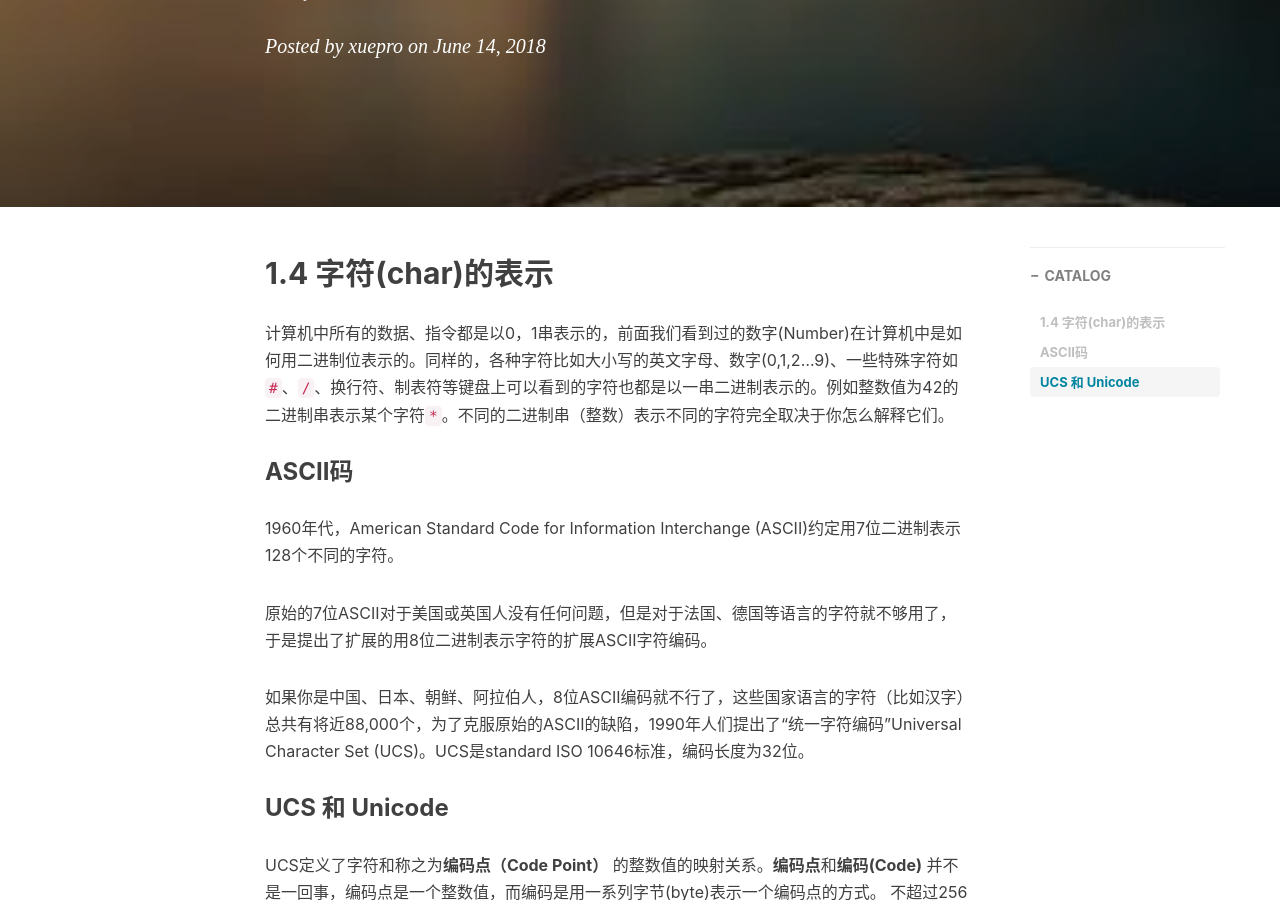
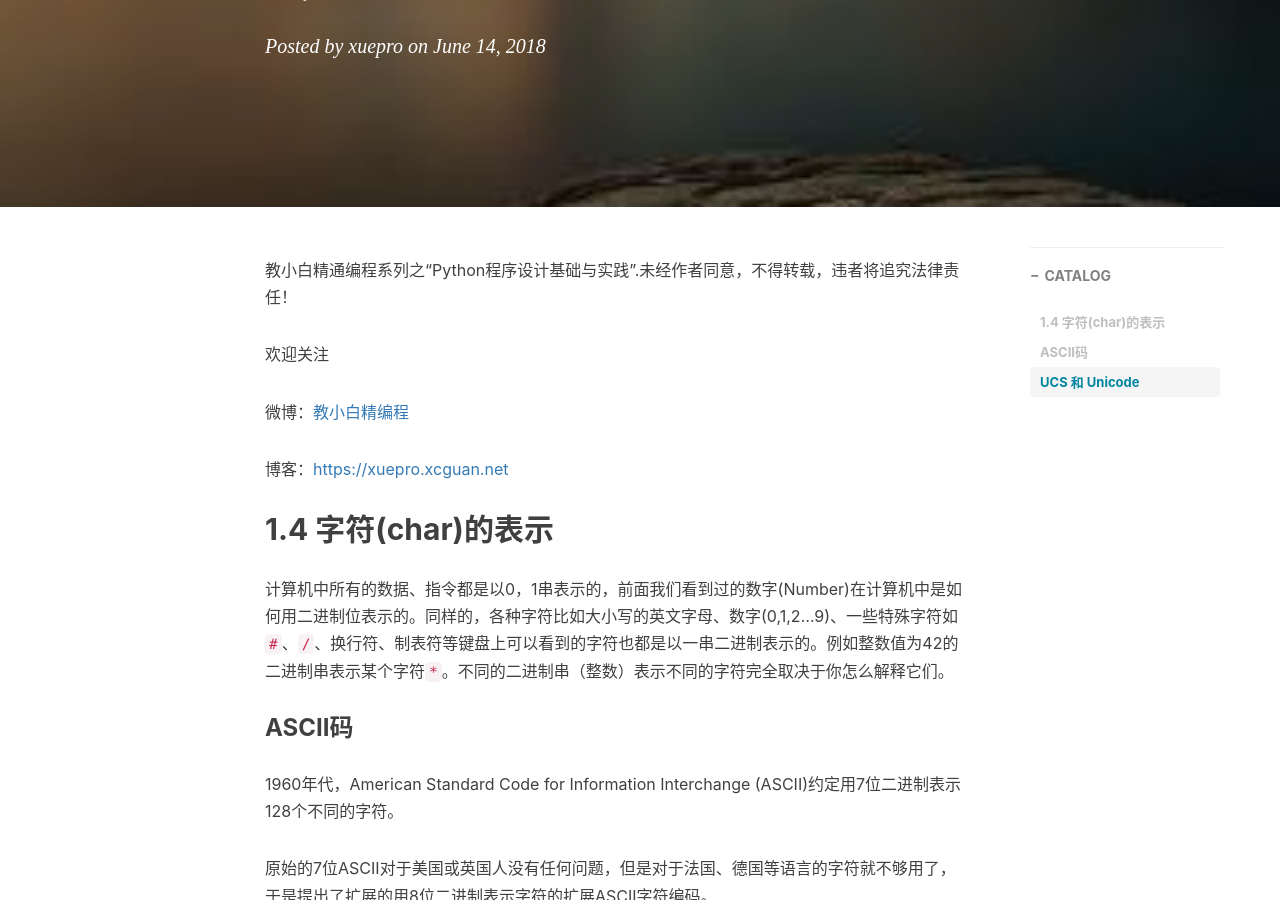
Before and after one commit to xuepro/xuepro.github.io, a Jekyll site: the page built from _posts/2018-06-14-1.4 Python程序设计基础与实践-字符的表示.md, in a window 1280 px wide and 900 px high, scrolled down 418 px. Built offline with Jekyll 4.4.1, drawn with Linux system fonts in a browser that asks for light colours; nearby versions of some CDN libraries; comment, search, counter and statistics services are not loaded.

Commit message:
Update 2018-06-14-1.4 Python程序设计基础与实践-字符的表示.md

```diff
--- a/_posts/2018-06-14-1.4 Python程序设计基础与实践-字符的表示.md
+++ b/_posts/2018-06-14-1.4 Python程序设计基础与实践-字符的表示.md
@@ -12,6 +12,14 @@ tags:
     - Python
 
 ---
+
+教小白精通编程系列之“Python程序设计基础与实践”.未经作者同意，不得转载，违者将追究法律责任！
+
+欢迎关注
+
+微博：[教小白精编程](https://weibo.com/6196175626)
+
+博客：[https://xuepro.xcguan.net](https://xuepro.xcguan.net)
 
 ## 1.4 字符(char)的表示
 
```
